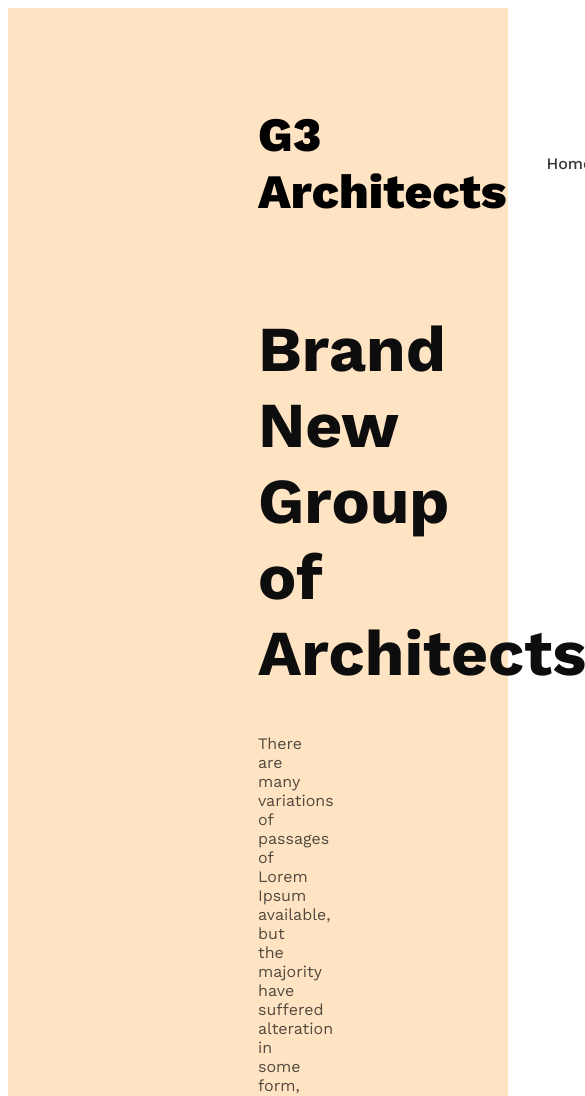
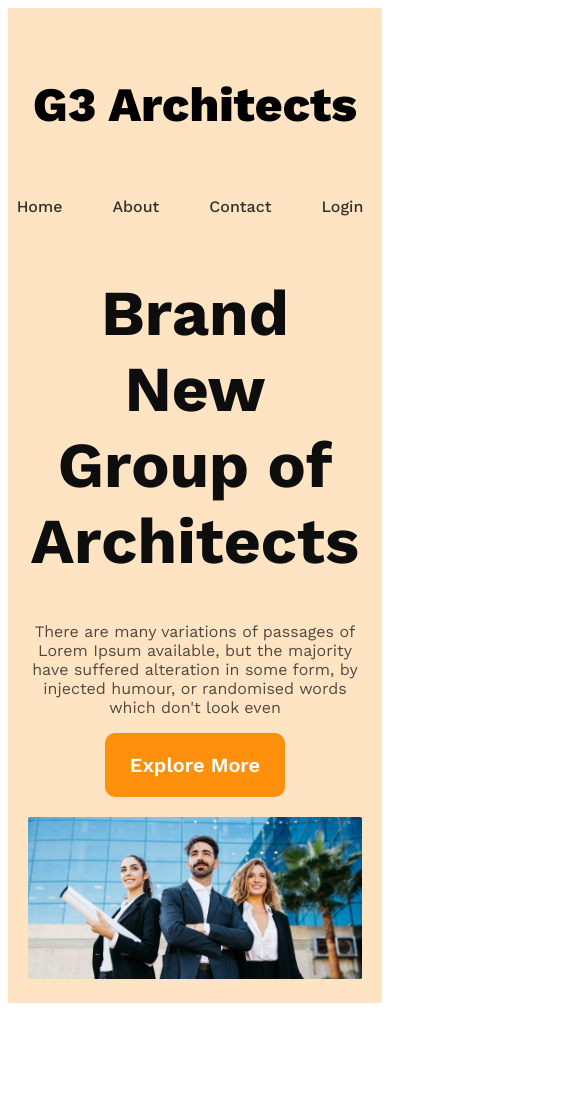
Before and after one commit to kaliimran/g3-architects, a plain HTML site: page index.html in a window 390 px wide. Shown: the top 1096 px of the page, 585 px wide, since content can reach past the window. After the commit the page ends 1011 px from the top, so only its background shows below. Drawn offline with nearby package versions, Linux system fonts and the light colour scheme.

Commit message:
finished the header medium and mobile devices

```diff
--- a/style.css
+++ b/style.css
@@ -8,7 +8,14 @@
 }
 
 .btn-primary {
-
+    background-color: #FF900E;
+    border-radius: 10px;
+    padding: 20px 25px;
+    color: white;
+    font-size: 1.25rem;
+    font-weight: 600;
+    cursor: pointer;
+    border: none;
 }
 
 /* Header style */
@@ -61,3 +68,34 @@ nav li a {
 .banner-description {
     color: rgba(0, 0, 0, 0.684);
 }
+
+.banner img {
+    margin-top: 20px;
+    width: 100%;
+}
+
+
+/* responsive media queries */
+/* mobile Devices */
+
+@media screen and (max-width:576px) {
+    header {
+        padding: 20px;
+    }
+
+    nav {
+        flex-direction: column;
+    }
+}
+
+/* tablet or medium devices */
+
+@media screen and (min-width: 577px) and (max-width:960px) {
+
+    header {
+        padding: 50px;
+    }
+    nav {
+        flex-direction: column;
+    }
+}
```
